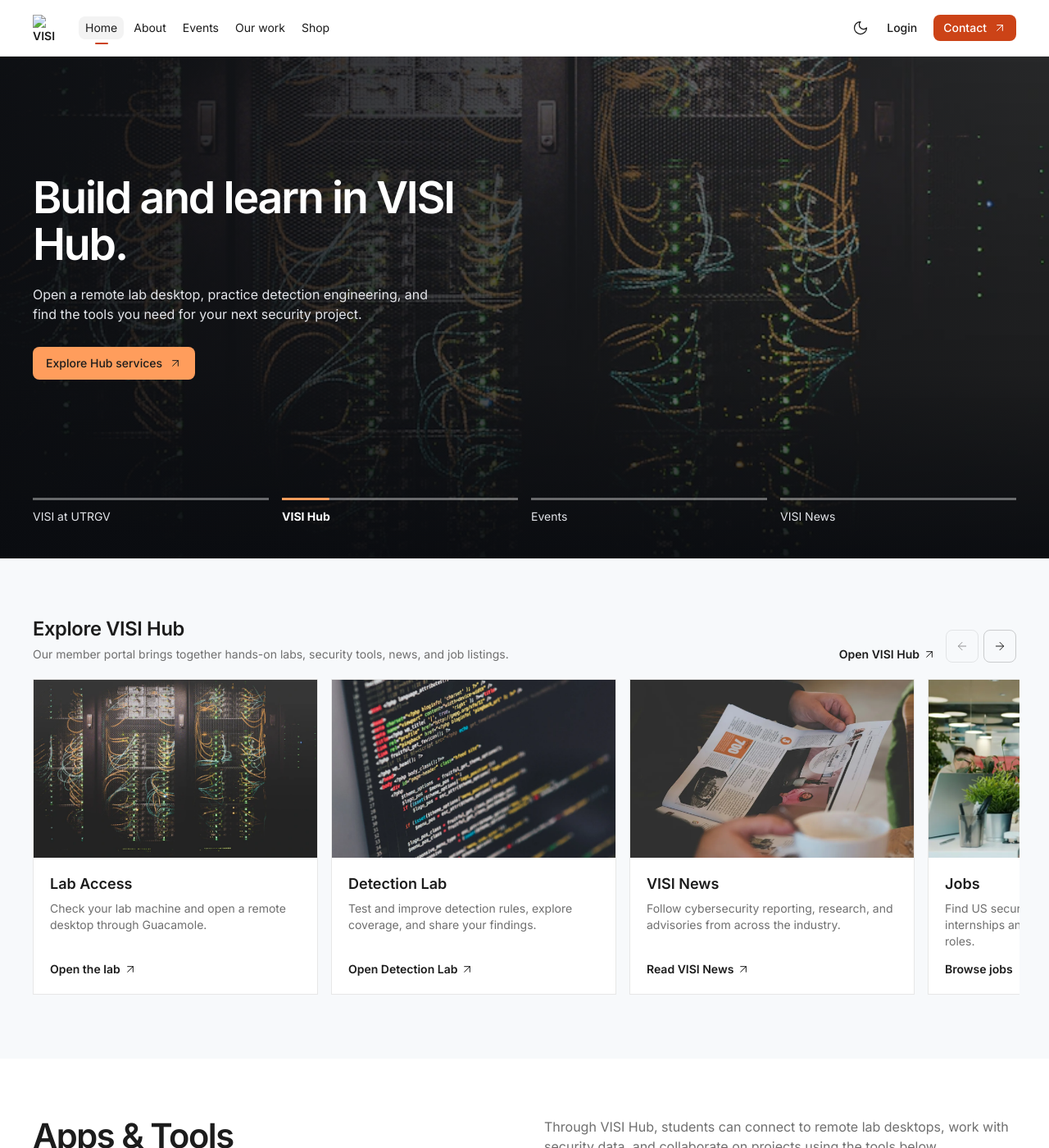
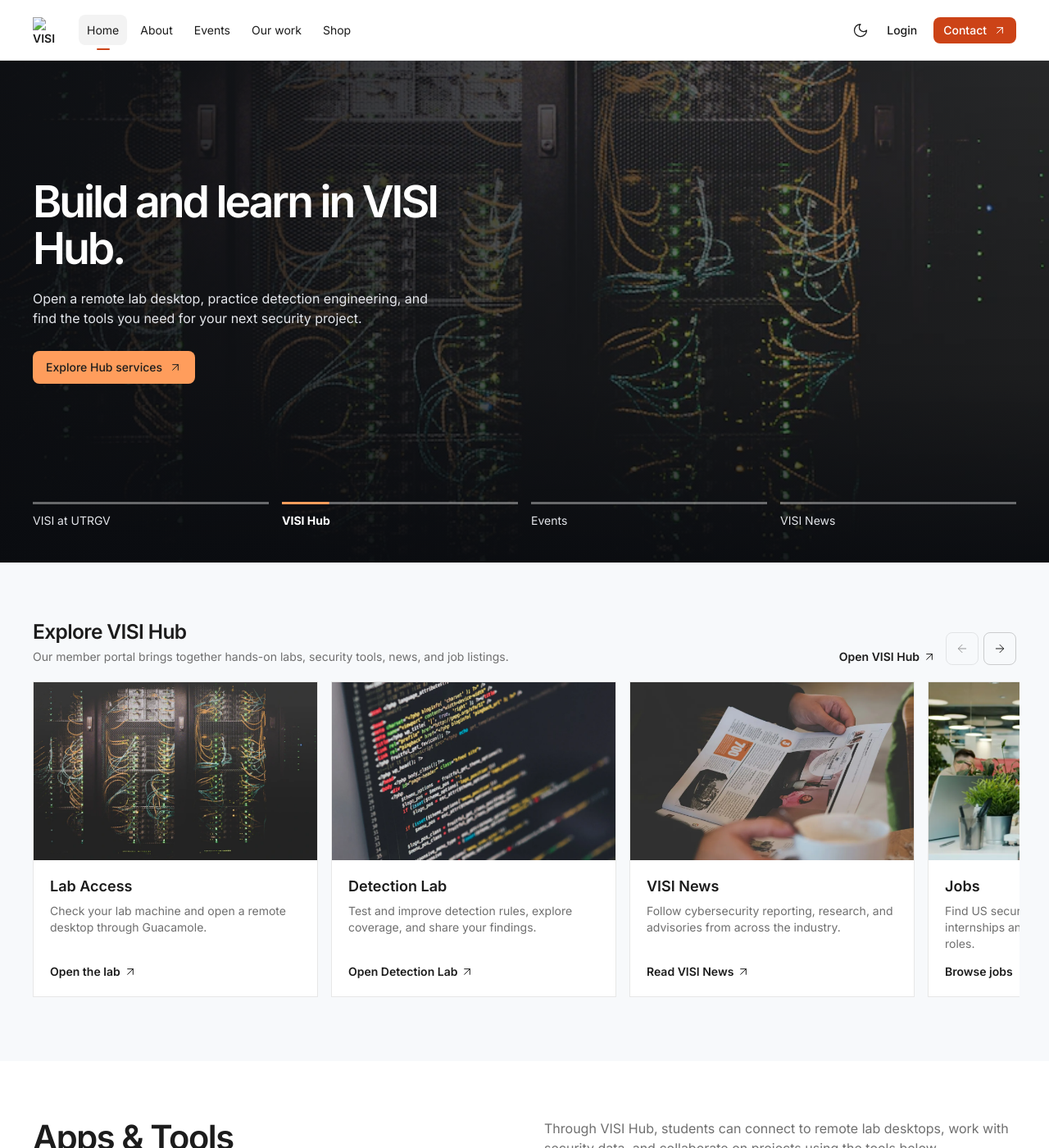
Before and after one commit to dsuyu1/visi, a Jekyll site: the page built from jekyll/index.html, in a window 1280 px wide and 1400 px high. Shown: the whole window at 82% size. Built offline with Jekyll 4.4.1, drawn with Linux system fonts in a browser that asks for light colours.

Commit message:
Carry Charlotte's visual rhythm into VISI

```diff
--- a/jekyll/assets/site.css
+++ b/jekyll/assets/site.css
@@ -162,8 +162,8 @@ img { display: block; max-width: 100%; height: auto; }
 svg { flex-shrink: 0; }
 h1, h2, h3, p { margin: 0; }
 h1, h2, h3 { font-weight: 600; color: var(--ink); text-wrap: balance; }
-h1 { font-size: clamp(24px, 1.6vw + 16px, 32px); line-height: 1.25; letter-spacing: -.02em; }
-h2 { font-size: clamp(20px, .6vw + 16px, 24px); line-height: 1.33; letter-spacing: -.015em; }
+h1 { font-size: clamp(2rem, 3.35vw, 3.2rem); line-height: 1.06; letter-spacing: -.057em; }
+h2 { font-size: clamp(1.25rem, .95vw + 1rem, 1.75rem); line-height: 1.2; letter-spacing: -.025em; }
 h3 { font-size: 14px; line-height: 20px; }
 p { max-width: 66ch; color: var(--muted); }
 p a, li a, .field-note a { color: var(--link); }
@@ -261,7 +261,7 @@ strong { font-weight: 600; color: var(--ink); }
   border-bottom: 1px solid var(--line);
   background: var(--page);
 }
-.header-inner { display: flex; align-items: center; gap: 8px 24px; min-height: 68px; }
+.header-inner { display: flex; align-items: center; gap: 8px 24px; min-height: 73px; }
 .brand {
   display: inline-flex;
   align-items: center;
@@ -273,13 +273,13 @@ strong { font-weight: 600; color: var(--ink); }
 }
 .brand img { width: 28px; height: 28px; object-fit: contain; }
 .site-header .brand img { width: 32px; height: 32px; }
-.site-nav { position: relative; display: flex; align-items: center; gap: 4px; isolation: isolate; }
+.site-nav { position: relative; display: flex; align-items: center; gap: 6px; isolation: isolate; }
 .site-nav a {
   position: relative;
   display: inline-flex;
   align-items: center;
-  height: 28px;
-  padding: 0 8px;
+  height: 37px;
+  padding: 0 10px;
   border-radius: var(--radius-control);
   white-space: nowrap;
   text-decoration: none;
@@ -367,7 +367,7 @@ strong { font-weight: 600; color: var(--ink); }
   max-width: 15ch;
   font-size: clamp(34px, 3.1vw + 14px, 62px);
   line-height: 1.06;
-  letter-spacing: -.04em;
+  letter-spacing: -.057em;
   text-wrap: initial;
 }
 .hero .lead { margin: 20px 0 28px; max-width: 51ch; }
@@ -614,8 +614,8 @@ strong { font-weight: 600; color: var(--ink); }
 
 /* -------------------------------------------------------- interior pages */
 
-.page { padding-block: 32px 64px; }
-.page-head { display: grid; gap: 8px; }
+.page { padding-block: 40px 64px; }
+.page-head { display: grid; gap: 10px; }
 .page-head .lead { margin-top: 4px; }
 .breadcrumb { display: flex; align-items: center; gap: 8px; color: var(--muted); }
 .breadcrumb a { text-decoration: none; }
@@ -652,7 +652,7 @@ strong { font-weight: 600; color: var(--ink); }
 
 .grid { display: grid; grid-template-columns: repeat(2, minmax(0, 1fr)); gap: 24px; }
 .card { display: grid; align-content: start; justify-items: start; gap: 12px; }
-.card h2 { font-size: 14px; line-height: 20px; letter-spacing: 0; }
+.card h2 { font-size: 1.17rem; line-height: 1.25; letter-spacing: -.025em; }
 .card .links { display: flex; flex-wrap: wrap; gap: 8px 20px; }
 .logo-tile { display: grid; place-items: center; width: 64px; height: 64px; padding: 8px; border-radius: 12px; background: #ffffff; }
 
@@ -771,6 +771,7 @@ strong { font-weight: 600; color: var(--ink); }
 @media (max-width: 760px) {
   .header-inner { flex-wrap: wrap; padding-block: 12px 10px; }
   .site-nav { order: 1; width: calc(100% + 16px); margin-inline: -8px; justify-content: space-between; }
+  .site-nav a { height: 32px; padding-inline: 8px; }
   .site-nav a[aria-current="page"]::after { bottom: -5px; }
 }
 @media (max-width: 640px) {
```
